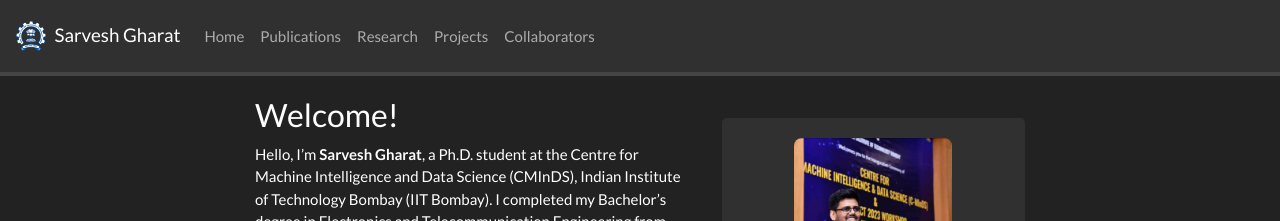
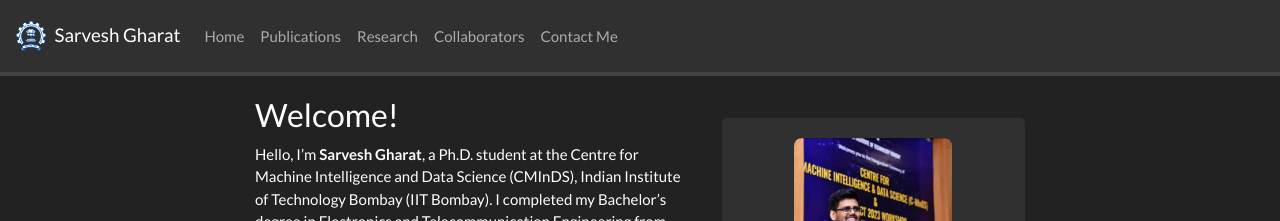
Before and after one commit to SarveshVGharat/SarveshVGharat.github.io, a Jekyll site: the page built from _pages/home.md, in a window 1280 px wide. Shown: the top 221 px of the page. Built offline with Jekyll 4.4.1, drawn with Linux system fonts in a browser that asks for light colours; nearby versions of some CDN libraries; a style sheet for code colours, icons or effects is not loaded.

Commit message:
Replace projects nav item with contact page

```diff
--- a/_config.yml
+++ b/_config.yml
@@ -29,8 +29,9 @@ contact: >
 nav_pages:
   - name: publications
   - name: research
-  - name: projects
   - name: collaborators
+  - name: contact
+    title: Contact Me
 
 include:
   - .htaccess
--- a/_includes/header.html
+++ b/_includes/header.html
@@ -20,7 +20,7 @@ height="0" width="0" style="display:none;visibility:hidden"></iframe></noscript>
           </li>
           {% for page in site.nav_pages %}
            <li class="nav-item">
-            <a class="nav-link" href="{{ site.url }}{{ site.baseurl }}/{{page.name}}">{{page.name | capitalize }}</a>
+            <a class="nav-link" href="{{ site.url }}{{ site.baseurl }}/{{page.name}}">{% if page.title %}{{ page.title }}{% else %}{{ page.name | capitalize }}{% endif %}</a>
            </li>
           {% endfor %}
         </ul>
```
Also changed, not shown: _pages/contact.md (added, +8 -0 lines).
